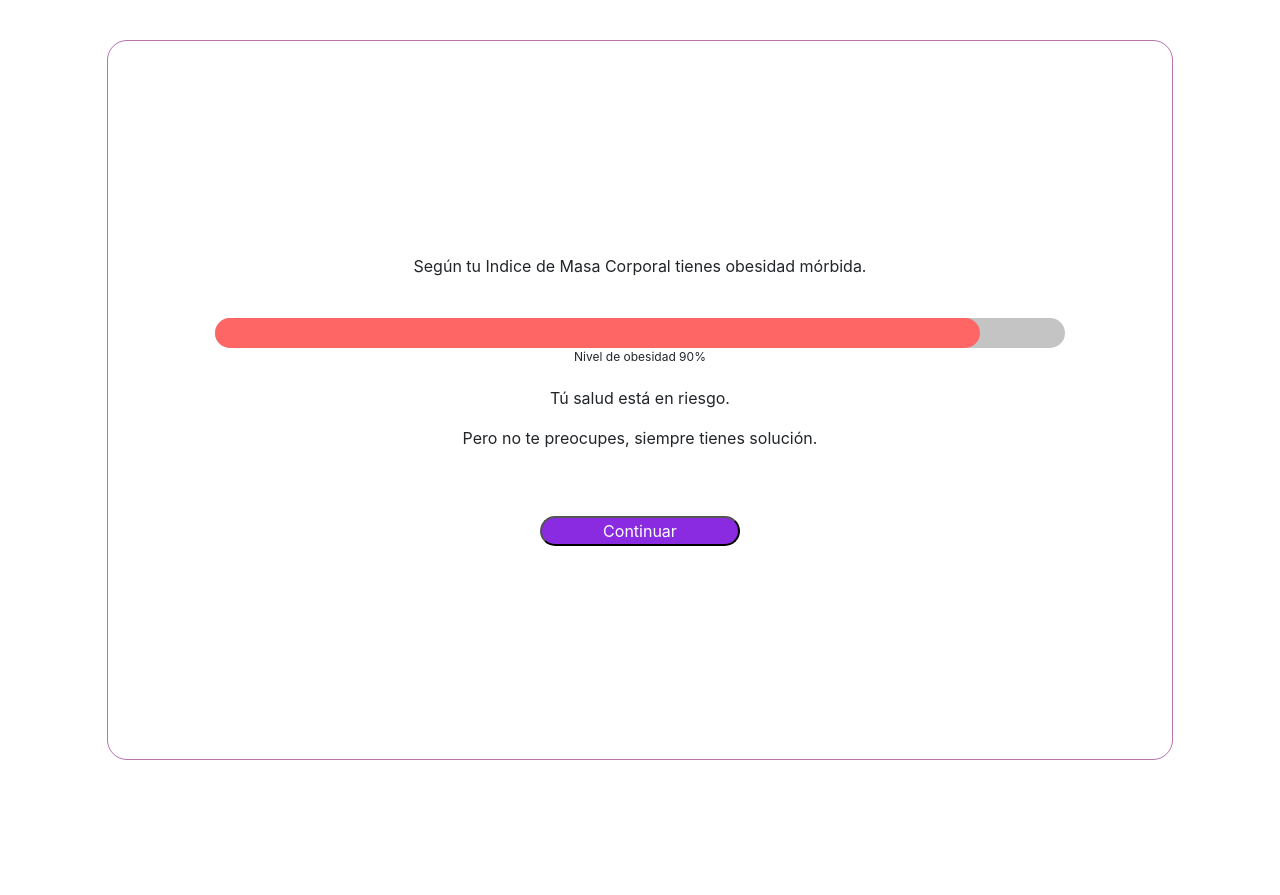
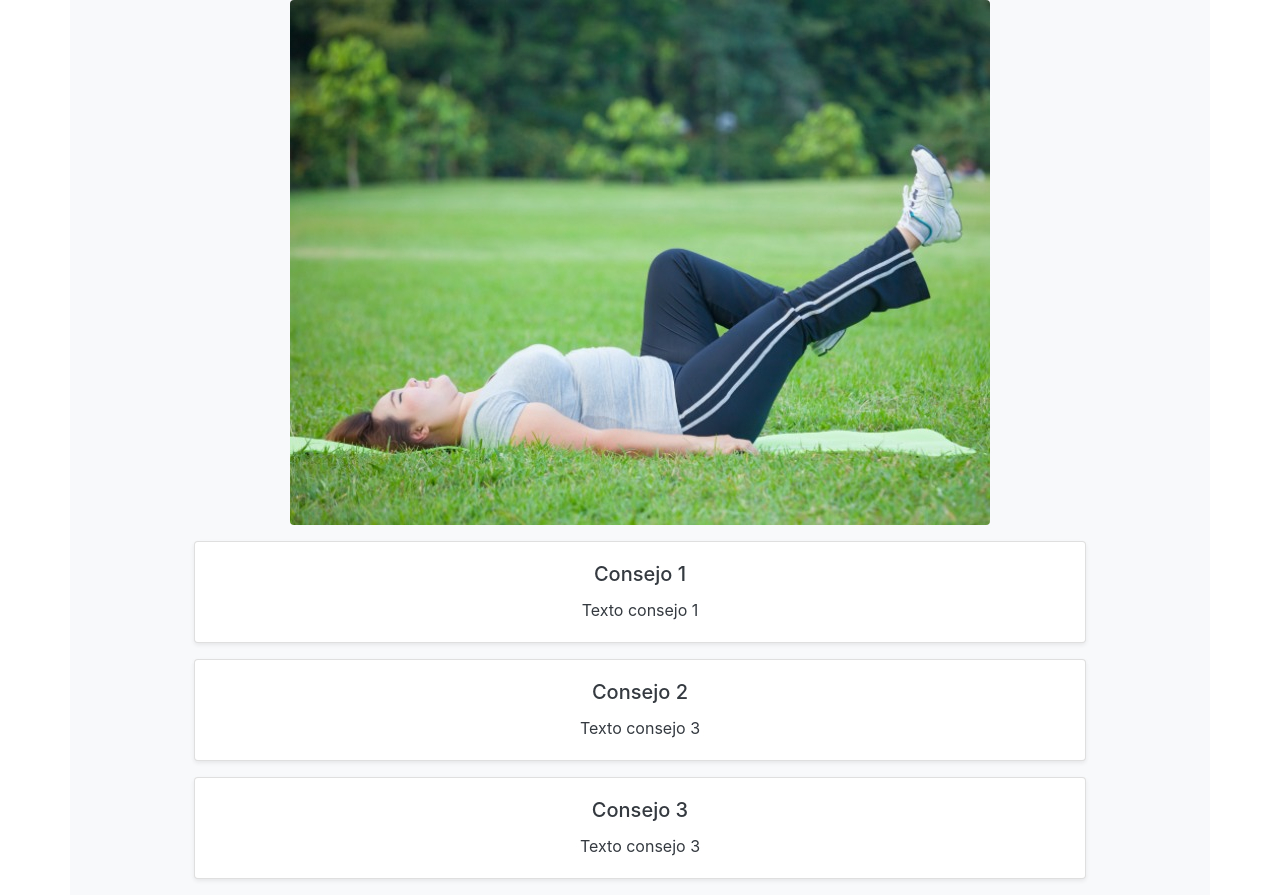
Before and after one commit to Dayanamm/FemCare, a React (Create React App) app: page /advice in a window 1280 px wide. Before the commit this address led to /calculo. Before the commit the page ends 800 px from the top, so only its background shows below. Built offline with nearby package versions, Linux system fonts and the light colour scheme.

Commit message:
agregar pagina de consejos

```diff
--- a/src/App.js
+++ b/src/App.js
@@ -1,29 +1,31 @@
-import React from 'react';
-import './App.css';
-import 'bootstrap/dist/css/bootstrap.min.css';
+import React from "react";
+import "./App.css";
+import "bootstrap/dist/css/bootstrap.min.css";
 
-import {
-  BrowserRouter as Router,
-  Switch,
-  Route,
-} from "react-router-dom";
+import { BrowserRouter as Router, Switch, Route } from "react-router-dom";
 
-import Calculo from './calculoScreen'
-import Welcome from './component/welcome/welcomeScreen'
+import UserForm from "./component/form/UserForm";
+import Calculo from "./calculoScreen";
+import Welcome from "./component/welcome/welcomeScreen";
+import Advices from "./component/advices/Advices";
 
 export default function App() {
-
   return (
     <div className="App">
       <Router>
         <Switch>
+          <Route path="/advice">
+            <Advices />
+          </Route>
+          <Route path="/form">
+            <UserForm />
+          </Route>
           <Route path="/calculo">
-            <Calculo/>
+            <Calculo />
           </Route>
           <Route path="/">
-            <Welcome/>
+            <Welcome />
           </Route>
-
         </Switch>
       </Router>
     </div>
--- /dev/null
+++ b/src/component/advices/Advices.js
@@ -0,0 +1,32 @@
+import React from "react";
+import AdviceList from "./advice_list/AdviceList";
+import logo from "./topLogo.jpeg";
+import Row from "react-bootstrap/Row";
+import Col from "react-bootstrap/Col";
+import Image from "react-bootstrap/Image";
+import Container from "react-bootstrap/Container";
+
+const Advices = () => {
+  const advices = [
+    { id: 1, title: "Consejo 1", text: "Texto consejo 1" },
+    { id: 2, title: "Consejo 2", text: "Texto consejo 3" },
+    { id: 3, title: "Consejo 3", text: "Texto consejo 3" },
+  ];
+
+  return (
+    <React.Fragment>
+      <Container className="bg-light text-dark">
+        <Row>
+          <Col>
+            <Image className="mb-3 img-fluid" src={logo} rounded />
+          </Col>
+          <Col md={12} lg={12} xl={12}>
+            <AdviceList advices={advices} />
+          </Col>
+        </Row>
+      </Container>
+    </React.Fragment>
+  );
+};
+
+export default Advices;
--- /dev/null
+++ b/src/component/advices/advice_list/AdviceList.js
@@ -0,0 +1,15 @@
+import React from "react";
+
+import Advice from "./advice/Advice";
+
+const AdviceList = (props) => {
+  return (
+    <React.Fragment>
+      {props.advices.map((a) => (
+        <Advice key={a.id} title={a.title} text={a.text} />
+      ))}
+    </React.Fragment>
+  );
+};
+
+export default AdviceList;
--- /dev/null
+++ b/src/component/advices/advice_list/advice/Advice.js
@@ -0,0 +1,19 @@
+import React from "react";
+import Card from "react-bootstrap/Card";
+
+const Advice = (props) => {
+  return (
+    <React.Fragment>
+      <Card className="mb-3 mx-auto shadow-sm">
+        <Card.Body>
+          <Card.Title>{props.title}</Card.Title>
+          <Card.Text>{props.text}</Card.Text>
+          {/* <Card.Link href="#">Card Link</Card.Link>
+          <Card.Link href="#">Another Link</Card.Link> */}
+        </Card.Body>
+      </Card>
+    </React.Fragment>
+  );
+};
+
+export default Advice;
```
Also changed, not shown: src/component/advices/topLogo.jpeg (added).
